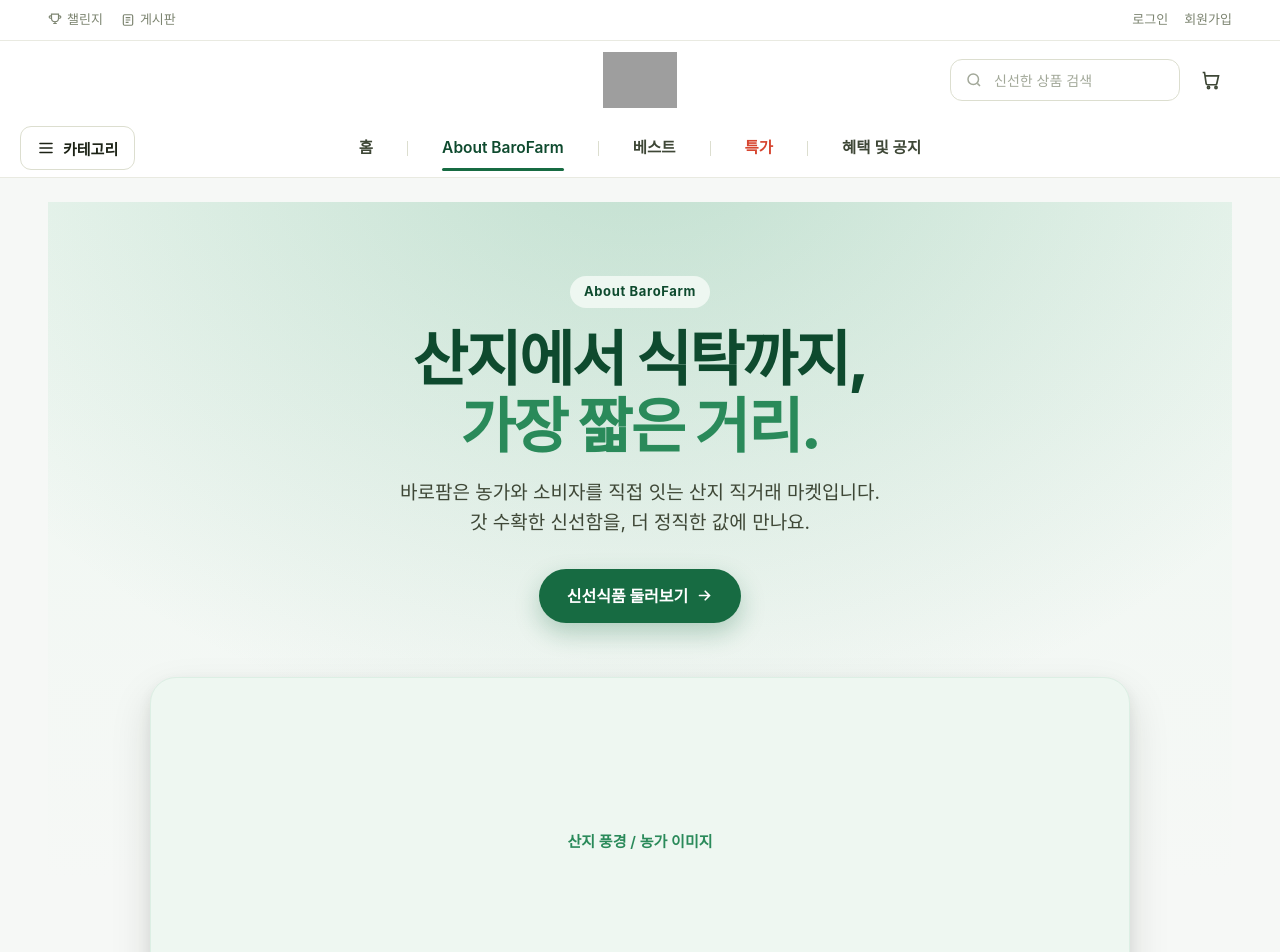
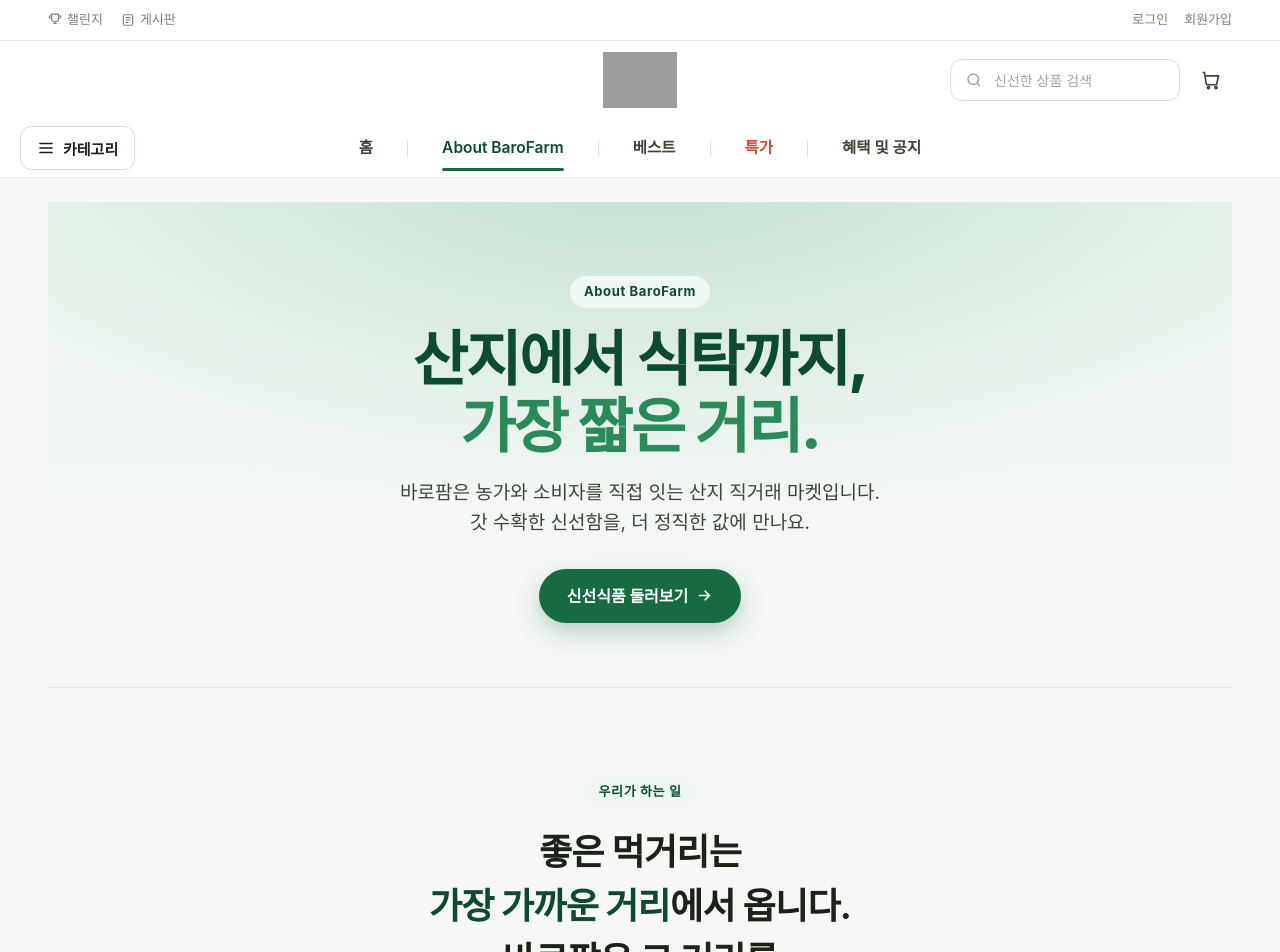
Before and after one commit to JeongWon4034/BaroFarm, a Vue app in the folder frontend/: page /about in a window 1280 px wide. Shown: the top 952 px of the page. Built offline with nearby package versions, Linux system fonts and the light colour scheme; grey boxes are pictures that could not be loaded; a web font is replaced by a local one.

Commit message:
style(about): 미사용 '산지 풍경/농가 이미지' 플레이스홀더 블록 제거 [2026-06-25]

```diff
--- a/frontend/src/views/AboutView.vue
+++ b/frontend/src/views/AboutView.vue
@@ -58,8 +58,6 @@ onBeforeUnmount(() => { io?.disconnect(); statsIo?.disconnect() })
         <router-link :to="{ name: 'products' }" class="ab-cta reveal d3">신선식품 둘러보기
           <svg width="17" height="17" viewBox="0 0 24 24" fill="none" stroke="currentColor" stroke-width="2.4" stroke-linecap="round"><path d="M5 12h14M13 6l6 6-6 6"/></svg>
         </router-link>
-        <!-- 브랜드 사진: 준비되면 <img src="..."> 로 교체 -->
-        <div class="heroimg reveal d3"><span class="ph">산지 풍경 / 농가 이미지</span></div>
       </div>
     </section>
 
```
